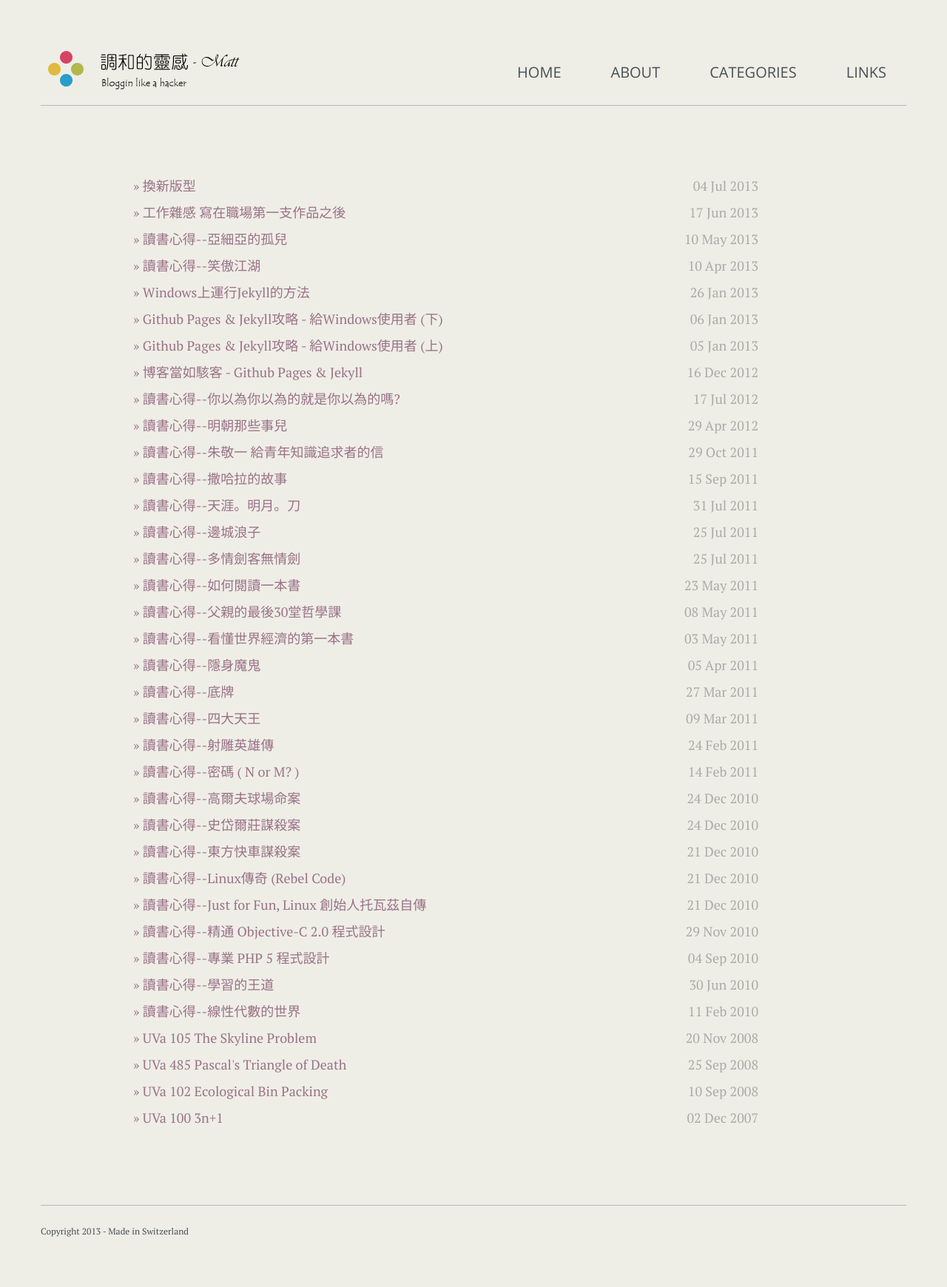
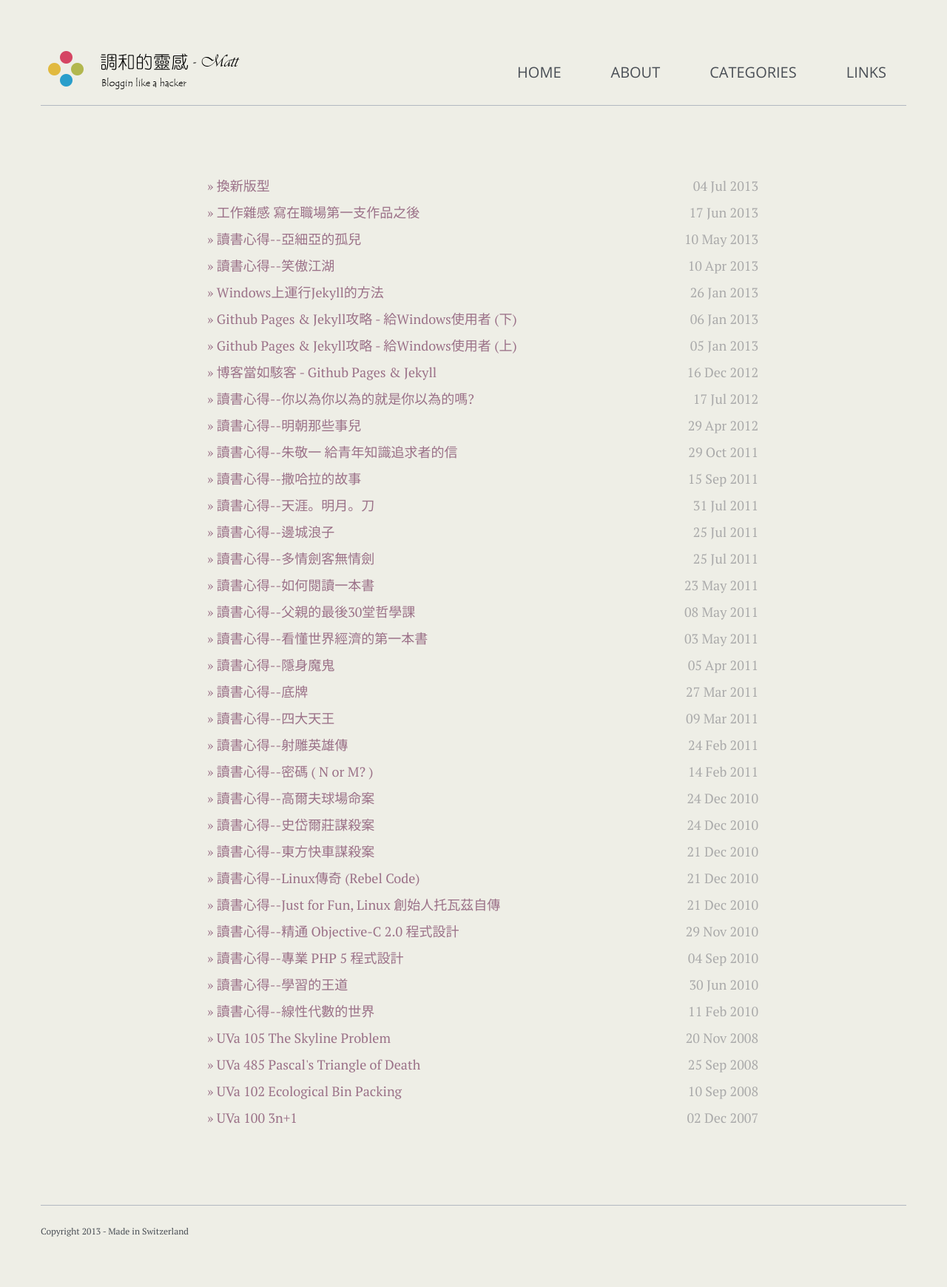
Before and after one commit to sndnvaps/sndnvaps.github.io, a Jekyll site: the page built from index.html, in a window 1280 px wide. Shown: the whole page at 74% size. Built offline with Jekyll 4.4.1, drawn with Linux system fonts in a browser that asks for light colours; Markdown is read by kramdown in place of the engine named in the settings; the list of posts is cut into pages by our own code.

Commit message:
Adjust layout

```diff
--- a/_layouts/page.html
+++ b/_layouts/page.html
@@ -3,7 +3,7 @@ layout: default
 ---
 
   <div class="row main-content">
-    <div class="offset1 span9 zone-content">
+    <div class="offset2 span8 zone-content">
       <article>
         <div>
 
```
